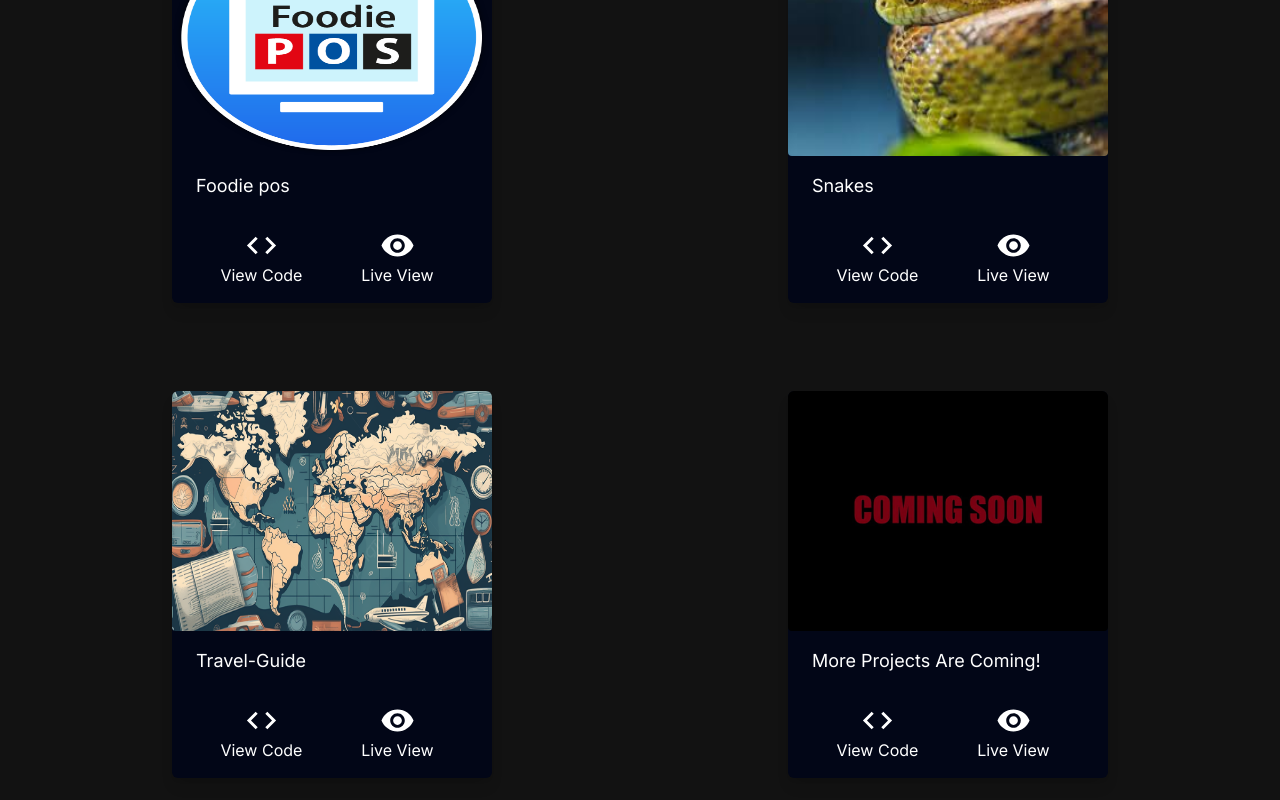
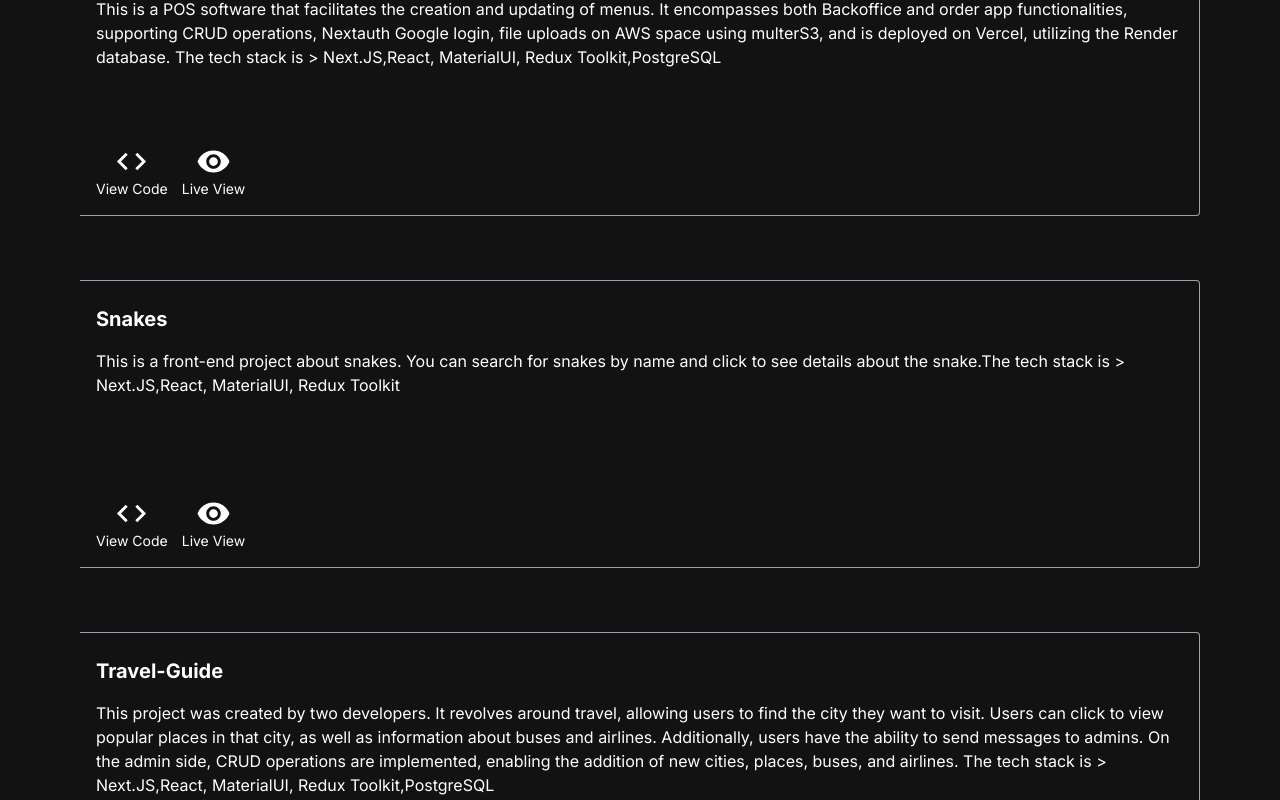
Before and after one commit to KyawZin-Thet/my-portfolio, a Next.js app: page / in a window 1280 px wide. Shown: the part 1580-2380 px from the top of the page. Built offline with nearby package versions, Linux system fonts and the light colour scheme.

Commit message:
upgraded

```diff
--- a/app/components/ProjectCard.tsx
+++ b/app/components/ProjectCard.tsx
@@ -4,8 +4,10 @@ import Image from "next/image";
 import Link from "next/link";
 
 interface Props {
+  key: number;
   imageUrl: string;
   title: string;
+  description?: string;
   gitUrl: string;
   previewUrl: string;
 }
@@ -13,25 +15,35 @@ interface Props {
 export default function ProjectCard({
   imageUrl,
   title,
+  description,
   gitUrl,
   previewUrl,
+  key,
 }: Props) {
   return (
-    <div className="w-80 place-self-center border-white m-5">
-      <div className=" max-w-sm rounded-md overflow-hidden shadow-lg bg-slate-950">
-        <div className="h-60">
+    <div
+      key={key}
+      className="m-8 max-w-sm w-full lg:max-w-full h-72 flex flex-wrap  "
+    >
+      <div className="hidden">
         <Image
-            height={400}
-            width={200}
+          height={270}
+          width={280}
           src={imageUrl}
           alt={title}
-            style={{ width: "100%", height: "100%", borderRadius: "4px" }}
+          style={{ borderRadius: "4px" }}
         />
       </div>
-        <div className="px-6 py-4 text-white">
-          <div className="h-10 text-lg mb-4">{title}</div>
-
-          <div className="flex justify-around mt-4">
+      <div className="w-full border-r border-b border-l border-gray-400 lg:border-l-0 lg:border-t lg:border-gray-400 bg-#0ea5e9 rounded-b lg:rounded-b-none lg:rounded-r p-4 flex flex-col justify-between leading-normal">
+        <div className="mb-4">
+          <div className="text-white font-bold text-xl my-2">{title}</div>
+          <div className=" mt-4 overflow-y-scroll ">
+            <p className="text-white text-base ">{description}</p>
+          </div>
+        </div>
+        {description && (
+          <div className="flex items-center">
+            <div className="flex justify-around mt-4 text-white">
               <Link
                 href={gitUrl}
                 style={{
@@ -42,7 +54,7 @@ export default function ProjectCard({
                 }}
               >
                 <CodeIcon fontSize="large" />
-              <span className="text-center">View Code</span>
+                <span className="text-center text-sm">View Code</span>
               </Link>
               <Link
                 style={{
@@ -50,14 +62,16 @@ export default function ProjectCard({
                   display: "flex",
                   flexDirection: "column",
                   alignItems: "center",
+                  marginLeft: 4,
                 }}
                 href={previewUrl}
               >
                 <RemoveRedEyeIcon fontSize="large" />
-              <span className="text-center">Live View</span>
+                <span className="text-center text-sm">Live View</span>
               </Link>
             </div>
           </div>
+        )}
       </div>
     </div>
   );
--- a/app/components/ProjectSection.tsx
+++ b/app/components/ProjectSection.tsx
@@ -5,6 +5,8 @@ const projectsData = [
     id: 1,
     title: "Foodie pos",
     image: "/images/foodiePos.png",
+    description:
+      "This is a POS software that facilitates the creation and updating of menus. It encompasses both Backoffice and order app functionalities, supporting CRUD operations, Nextauth Google login, file uploads on AWS space using multerS3, and is deployed on Vercel, utilizing the Render database. The tech stack is > Next.JS,React, MaterialUI, Redux Toolkit,PostgreSQL",
     gitUrl: "https://github.com/KyawZin-Thet/my-foodie-pos",
     previewUrl: "https://my-foodie-pos-eight.vercel.app/",
   },
@@ -12,6 +14,8 @@ const projectsData = [
     id: 2,
     title: "Snakes",
     image: "/images/snakesProject.jpg",
+    description:
+      "This is a front-end project about snakes. You can search for snakes by name and click to see details about the snake.The tech stack is > Next.JS,React, MaterialUI, Redux Toolkit",
     gitUrl: "https://github.com/KyawZin-Thet/snakes",
     previewUrl: "https://snakes-rose.vercel.app/",
   },
@@ -19,6 +23,8 @@ const projectsData = [
     id: 3,
     title: "Travel-Guide",
     image: "/images/travelguide.jpg",
+    description:
+      "This project was created by two developers. It revolves around travel, allowing users to find the city they want to visit. Users can click to view popular places in that city, as well as information about buses and airlines. Additionally, users have the ability to send messages to admins. On the admin side, CRUD operations are implemented, enabling the addition of new cities, places, buses, and airlines. The tech stack is > Next.JS,React, MaterialUI, Redux Toolkit,PostgreSQL",
     gitUrl: "https://github.com/NyiWaingchit7/travel-NextJs-with-Kyaw-Zin-Thet",
     previewUrl: "https://travel-next-js-with-kyaw-zin-thet.vercel.app/",
   },
@@ -27,6 +33,8 @@ const projectsData = [
     id: 4,
     title: "More Projects Are Coming! ",
     image: "/images/comingsoon.jpg",
+    description:
+      "As I enjoy coding, I love creating new projects with improved ideas and skills.",
     gitUrl: "/",
     previewUrl: "/",
   },
@@ -34,15 +42,16 @@ const projectsData = [
 
 export default function ProjectSection() {
   return (
-    <section className="my-7" id="projects">
+    <section className="mt-7 mb-28" id="projects">
       <h2 className="text-center text-4xl font-bold text-white mt-4 mb-8 md:mb-12">
         My Projects
       </h2>
-      <ul className="grid grid-cols-1 sm:grid-cols-2 gap-8 md:gap-12">
+      <ul className="flex justify-center flex-wrap w-full">
         {projectsData.map((project) => (
           <ProjectCard
             key={project.id}
             title={project.title}
+            description={project.description}
             imageUrl={project.image}
             gitUrl={project.gitUrl}
             previewUrl={project.previewUrl}
```
Lines whose indentation alone changed are shown as unchanged.
